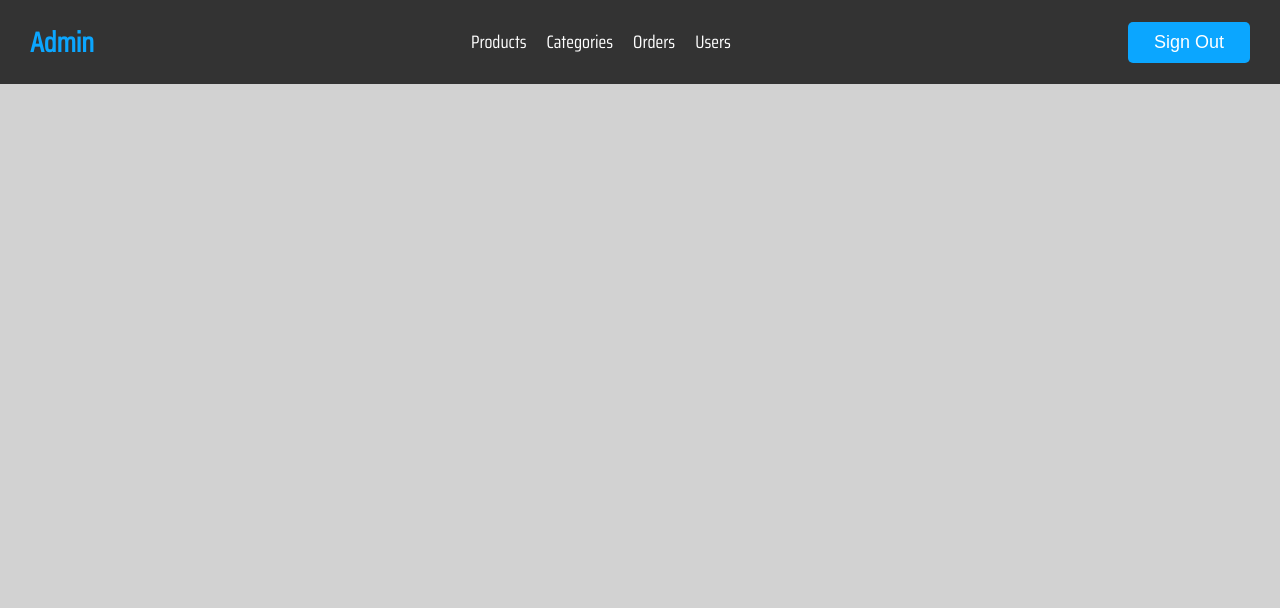
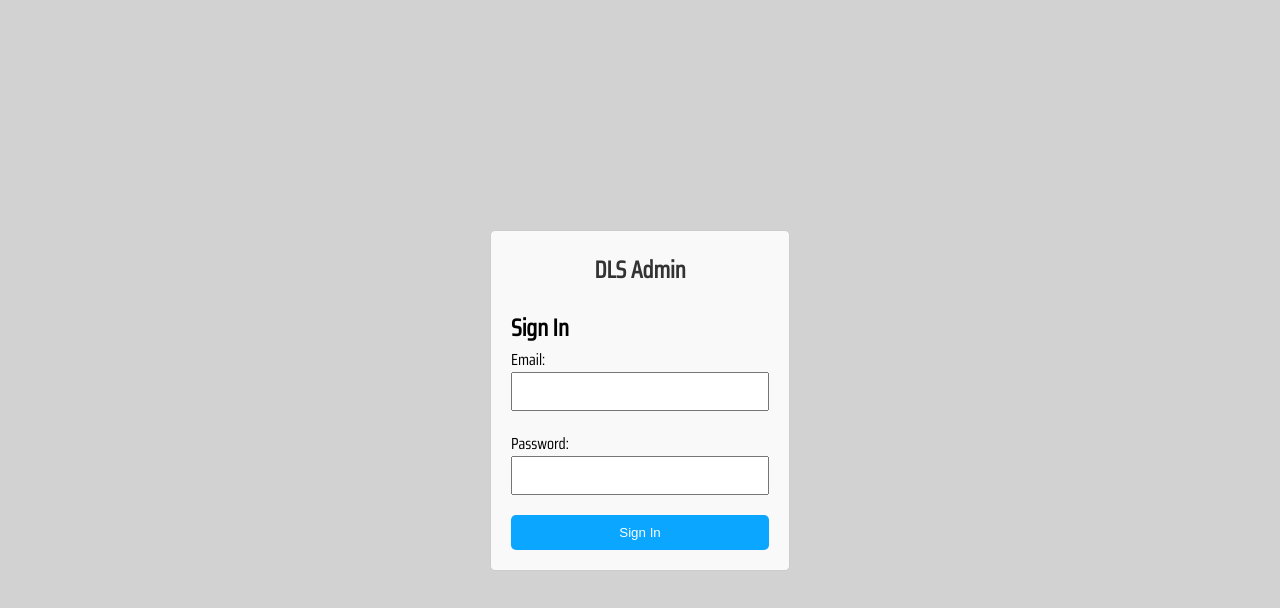
Before and after one commit to DLS-project-microservices/dls-admin-frontend, a React (Create React App) app: page /signin in a window 1280 px wide. Shown: the top 608 px of the page. Built offline with nearby package versions, Linux system fonts and the light colour scheme.

Commit message:
Added signin page and some small changes to auth

```diff
--- a/src/App.tsx
+++ b/src/App.tsx
@@ -1,26 +1,39 @@
+import React from 'react';
 import './App.css';
-import Navbar from './components/navbar/Navbar';
-import { BrowserRouter as Router, Routes, Route } from 'react-router-dom';import Products from './pages/products/Products';
+import { Routes, Route, Navigate } from 'react-router-dom';
+import Products from './pages/products/Products';
 import Orders from './pages/orders/Orders';
 import Users from './pages/users/Users';
 import Categories from './pages/categories/Categories';
-import { useState } from 'react';
 import SignIn from './pages/signIn/SignIn';
+import { useAuth } from './auth/AuthProvider';
+import Navbar from './components/navbar/Navbar';
 
 const App = () => {
-  const [isAuthenticated, setIsAuthenticated] = useState(true);
+  const { isAuthenticated } = useAuth();
 
-  const handleSignOut = () => {
-    setIsAuthenticated(false);
+  return (
+    <div>
+      {isAuthenticated && <Navbar />}
+      <Routes>
+        <Route path="/signin" element={<SignIn />} />
+        {isAuthenticated ? (
+          <Route
+            path="/*"
+            element={<ProtectedRoutes />}
+          />
+        ) : (
+          <Route path="*" element={<Navigate to="/signin"/>} />
+        )}
+      </Routes>
+    </div>
+  );
 };
 
+const ProtectedRoutes = () => {
   return (
-    <Router>
-      {isAuthenticated ? (
     <div className='App'>
-          <div className='gradient__bg'>
-            <Navbar onSignOut={handleSignOut} />
-          </div>
+      <div className='gradient__bg'></div>
       <Routes>
         <Route path="/products" element={<Products />} />
         <Route path="/orders" element={<Orders />} />
@@ -28,12 +41,6 @@ const App = () => {
         <Route path="/categories" element={<Categories />} />
       </Routes>
     </div>
-      ) : (
-        <Routes>
-          <Route path="/signin" element={<SignIn />} />
-        </Routes>
-      )}
-    </Router>
   );
 };
 
--- /dev/null
+++ b/src/auth/AuthProvider.tsx
@@ -0,0 +1,39 @@
+import React, { createContext, useState, useContext, ReactNode } from 'react';
+import { useNavigate } from 'react-router-dom';
+
+interface AuthContextType {
+  isAuthenticated: boolean;
+  signIn: () => void;
+  signOut: () => void;
+}
+
+const AuthContext = createContext<AuthContextType | undefined>(undefined);
+
+export const AuthProvider: React.FC<{ children: ReactNode }> = ({ children }) => {
+  const [isAuthenticated, setIsAuthenticated] = useState(false);
+  const navigate = useNavigate();
+
+  const signIn = () => {
+    setIsAuthenticated(true);
+    navigate('/products');
+  };
+
+  const signOut = () => {
+    setIsAuthenticated(false);
+    navigate('/signin');
+  };
+
+  return (
+    <AuthContext.Provider value={{ isAuthenticated, signIn, signOut }}>
+      {children}
+    </AuthContext.Provider>
+  );
+};
+
+export const useAuth = (): AuthContextType => {
+  const context = useContext(AuthContext);
+  if (!context) {
+    throw new Error('useAuth must be used within an AuthProvider');
+  }
+  return context;
+};
--- a/src/components/navbar/Navbar.tsx
+++ b/src/components/navbar/Navbar.tsx
@@ -1,14 +1,13 @@
 import { useState } from 'react';
 import { Link } from 'react-router-dom';
 import './Navbar.css';
+import { useAuth } from '../../auth/AuthProvider';
 
-interface NavbarProps {
-  onSignOut: () => void;
-}
 
-const Navbar = ({ onSignOut }: NavbarProps) => {
+
+const Navbar = () => {
   const [activePage, setActivePage] = useState('');
-
+  const { signOut } = useAuth();
   const handleSetActivePage = (page: string) => {
     setActivePage(page);
   };
@@ -54,7 +53,7 @@ const Navbar = ({ onSignOut }: NavbarProps) => {
           </Link>
         </li>
       </ul>
-      <button className='nav-btn' onClick={onSignOut}>
+      <button className='nav-btn' onClick={signOut}>
         <span className="nav-btn-text">Sign Out</span>
       </button>
     </nav>
--- a/src/pages/signIn/SignIn.css
+++ b/src/pages/signIn/SignIn.css
@@ -0,0 +1,46 @@
+.sign-in-container {
+    display: flex;
+    flex-direction: column;
+    align-items: center;
+    justify-content: center;
+    height: 100vh;
+  }
+
+  .sign-in-form {
+    width: 300px;
+    padding: 20px;
+    border: 1px solid #ccc;
+    border-radius: 5px;
+    background-color: #f9f9f9;
+  }
+
+  .sign-in-heading {
+    text-align: center;
+    margin-bottom: 20px;
+    color: #333;
+    font-size: 24px;
+  }
+
+  .sign-in-form label {
+    margin-bottom: 10px;
+  }
+
+  .sign-in-form input {
+    width: 100%;
+    padding: 10px;
+    margin-bottom: 20px;
+  }
+
+  .sign-in-form button {
+    width: 100%;
+    padding: 10px;
+    background-color: #0ba6ff;
+    color: #fff;
+    border: none;
+    border-radius: 5px;
+    cursor: pointer;
+  }
+
+  .sign-in-form button:hover {
+    background-color: #0a92e0;
+  }
--- a/src/pages/signIn/SignIn.tsx
+++ b/src/pages/signIn/SignIn.tsx
@@ -1,12 +1,52 @@
-import React from 'react'
+import React, { useState } from 'react';
+import { useAuth } from '../../auth/AuthProvider';
+import './SignIn.css';
 
 const SignIn = () => {
+  const { signIn } = useAuth();
+  const [email, setEmail] = useState('');
+  const [password, setPassword] = useState('');
+  const [error, setError] = useState('');
 
-    return (
-      <div>
-        SignIn
+  const handleSubmit = async (e: { preventDefault: () => void; }) => {
+    e.preventDefault();
+    try {
+      signIn();
+    } catch (error) {
+      setError('Failed to sign in. Please check your credentials.');
+    }
+  };
+
+  return (
+    <div className="sign-in-container">
+      <div className="sign-in-form">
+        <h2 className="sign-in-heading">DLS Admin</h2>
+        <h2>Sign In</h2>
+        <form onSubmit={handleSubmit}>
+          <div>
+            <label>Email:</label>
+            <input
+              type="email"
+              value={email}
+              onChange={(e) => setEmail(e.target.value)}
+              required
+            />
+          </div>
+          <div>
+            <label>Password:</label>
+            <input
+              type="password"
+              value={password}
+              onChange={(e) => setPassword(e.target.value)}
+              required
+            />
+          </div>
+          <button type="submit">Sign In</button>
+        </form>
+        {error && <div>{error}</div>}
       </div>
-    );
-  }
+    </div>
+  );
+};
 
-  export default SignIn;
+export default SignIn;
```
Also changed, not shown: src/index.tsx (+7 -2 lines). Lines whose indentation alone changed are shown as unchanged.
